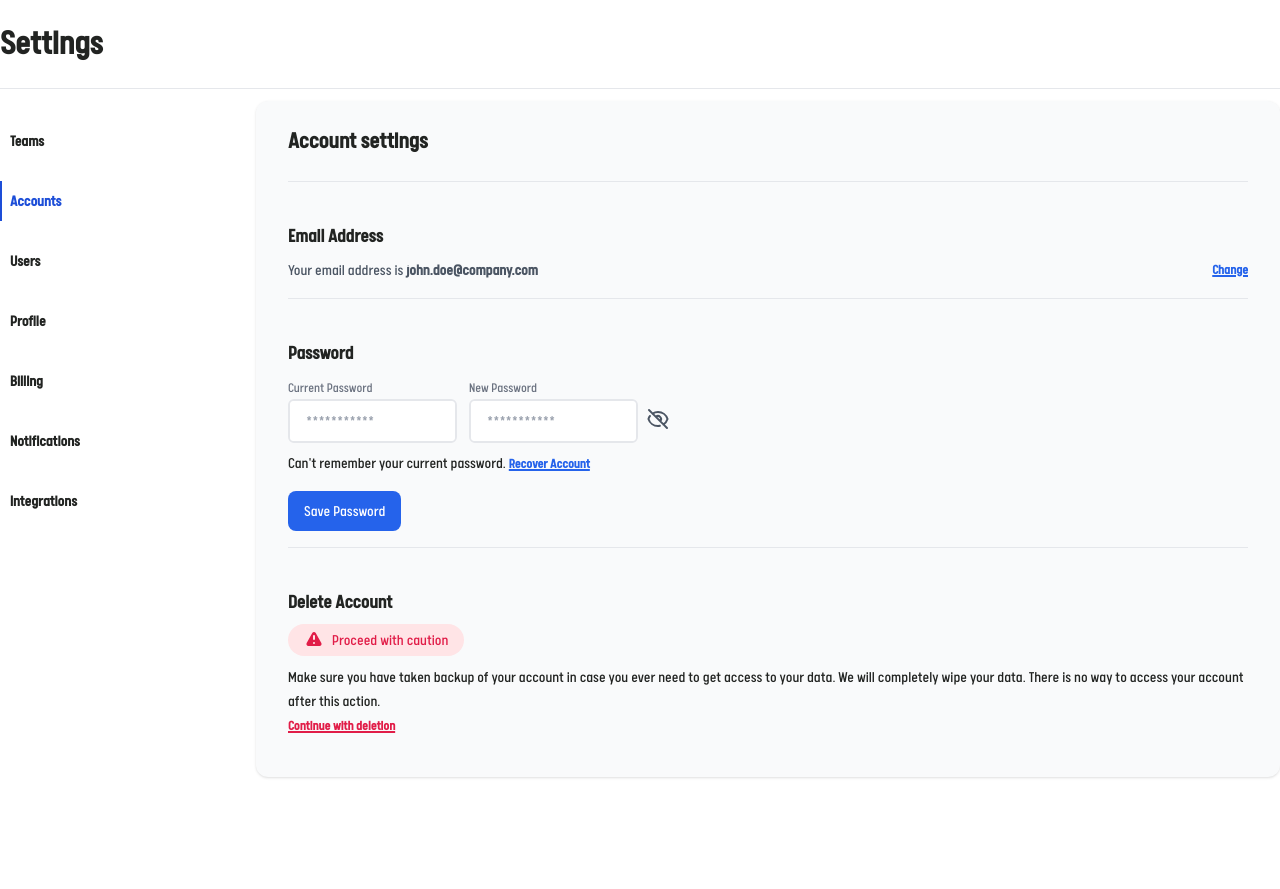
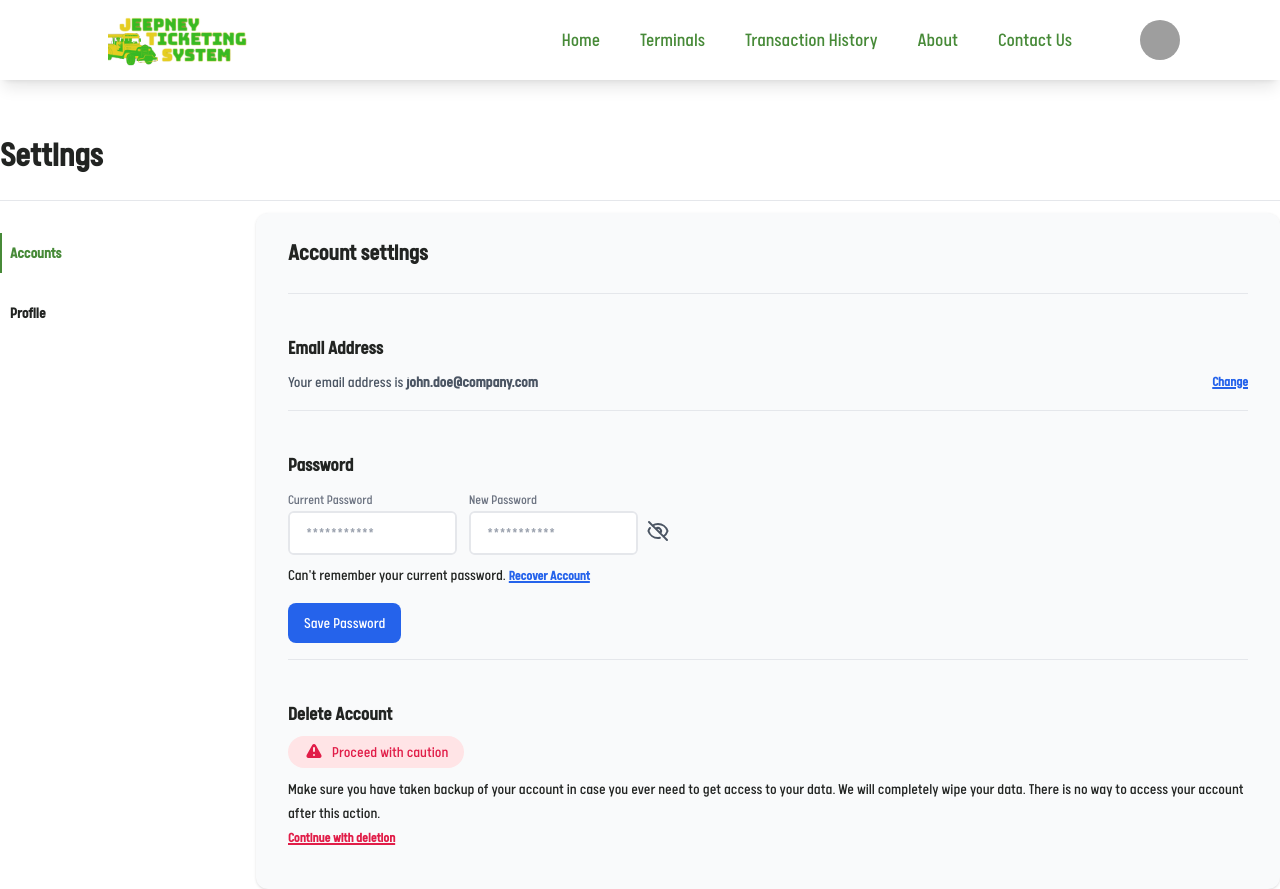
Before and after one commit to CodeWithRibo/JeepneyTicketingSystem, a PHP site: page /public/Include/settings.php in a window 1280 px wide. Before the commit the page ends 778 px from the top, so only its background shows below. Run offline with PHP 8.4, Linux system fonts and the light colour scheme; the visitor is signed in with stand-in values (Sample User, id 1); style sheets or scripts are compiled from the project's sources; grey boxes are pictures that could not be loaded.

Commit message:
modify settings

```diff
--- a/public/Include/settings.php
+++ b/public/Include/settings.php
@@ -1,3 +1,12 @@
+<?php
+
+session_start();
+if (!isset($_SESSION["user_id"])) {  //if the user's not loggin in, redirect to home-page logout page
+    header('Location: ../Logout/home_page.php');
+    exit();
+}
+
+?>
 <!DOCTYPE html>
 <html lang="en">
 
@@ -13,7 +22,8 @@
 </head>
 
 <body class="font-sanscalp">
-    <div class="mx-4 min-h-screen max-w-screen-xl sm:mx-8 xl:mx-auto">
+    <?php include '../Components/header.php'; ?>
+    <div class="mx-4 min-h-screen max-w-screen-xl sm:mx-8 xl:mx-auto pt-28">
         <h1 class="border-b py-6 text-4xl font-semibold">Settings</h1>
         <div class="grid grid-cols-8 pt-3 sm:grid-cols-10">
             <div class="relative my-4 w-56 sm:hidden">
@@ -23,21 +33,15 @@
                     <path stroke-linecap="round" stroke-linejoin="round" d="M19 9l-7 7-7-7" />
                 </svg>
                 <ul class="max-h-0 select-none flex-col overflow-hidden rounded-b-lg shadow-md transition-all duration-300 peer-checked:max-h-56 peer-checked:py-3">
-                    <li class="cursor-pointer px-3 py-2 text-sm text-slate-600 hover:bg-blue-700 hover:text-white">Accounts</li>
-                    <li class="cursor-pointer px-3 py-2 text-sm text-slate-600 hover:bg-blue-700 hover:text-white">Team</li>
-                    <li class="cursor-pointer px-3 py-2 text-sm text-slate-600 hover:bg-blue-700 hover:text-white">Others</li>
+                    <li class="cursor-pointer px-3 py-2 text-sm text-slate-600 hover:bg-primary hover:text-white">Accounts</li>
+                    <li class="cursor-pointer px-3 py-2 text-sm text-slate-600 hover:bg-primary hover:text-white">Profile</li>
                 </ul>
             </div>
 
             <div class="col-span-2 hidden sm:block">
                 <ul>
-                    <li class="mt-5 cursor-pointer border-l-2 border-transparent px-2 py-2 font-semibold transition hover:border-l-blue-700 hover:text-blue-700">Teams</li>
-                    <li class="mt-5 cursor-pointer border-l-2 border-l-blue-700 px-2 py-2 font-semibold text-blue-700 transition hover:border-l-blue-700 hover:text-blue-700">Accounts</li>
-                    <li class="mt-5 cursor-pointer border-l-2 border-transparent px-2 py-2 font-semibold transition hover:border-l-blue-700 hover:text-blue-700">Users</li>
-                    <li class="mt-5 cursor-pointer border-l-2 border-transparent px-2 py-2 font-semibold transition hover:border-l-blue-700 hover:text-blue-700">Profile</li>
-                    <li class="mt-5 cursor-pointer border-l-2 border-transparent px-2 py-2 font-semibold transition hover:border-l-blue-700 hover:text-blue-700">Billing</li>
-                    <li class="mt-5 cursor-pointer border-l-2 border-transparent px-2 py-2 font-semibold transition hover:border-l-blue-700 hover:text-blue-700">Notifications</li>
-                    <li class="mt-5 cursor-pointer border-l-2 border-transparent px-2 py-2 font-semibold transition hover:border-l-blue-700 hover:text-blue-700">Integrations</li>
+                    <li class="mt-5 cursor-pointer border-l-2 border-l-primary px-2 py-2 font-semibold text-primary transition hover:border-l-primary hover:text-primary">Accounts</li>
+                    <li class="mt-5 cursor-pointer border-l-2 border-transparent px-2 py-2 font-semibold transition hover:border-l-primary hover:text-primary">Profile</li>
                 </ul>
             </div>
 
```
